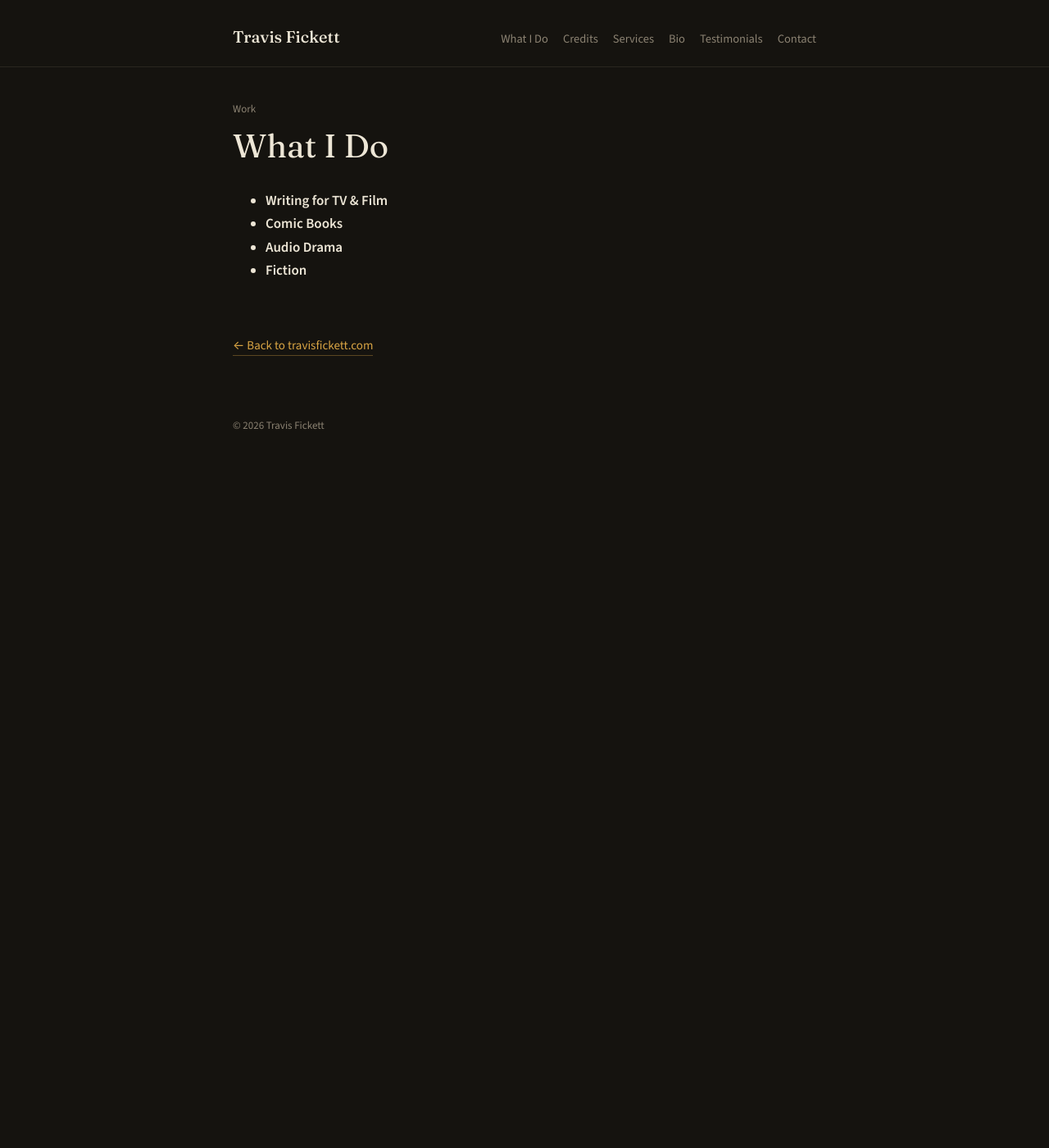
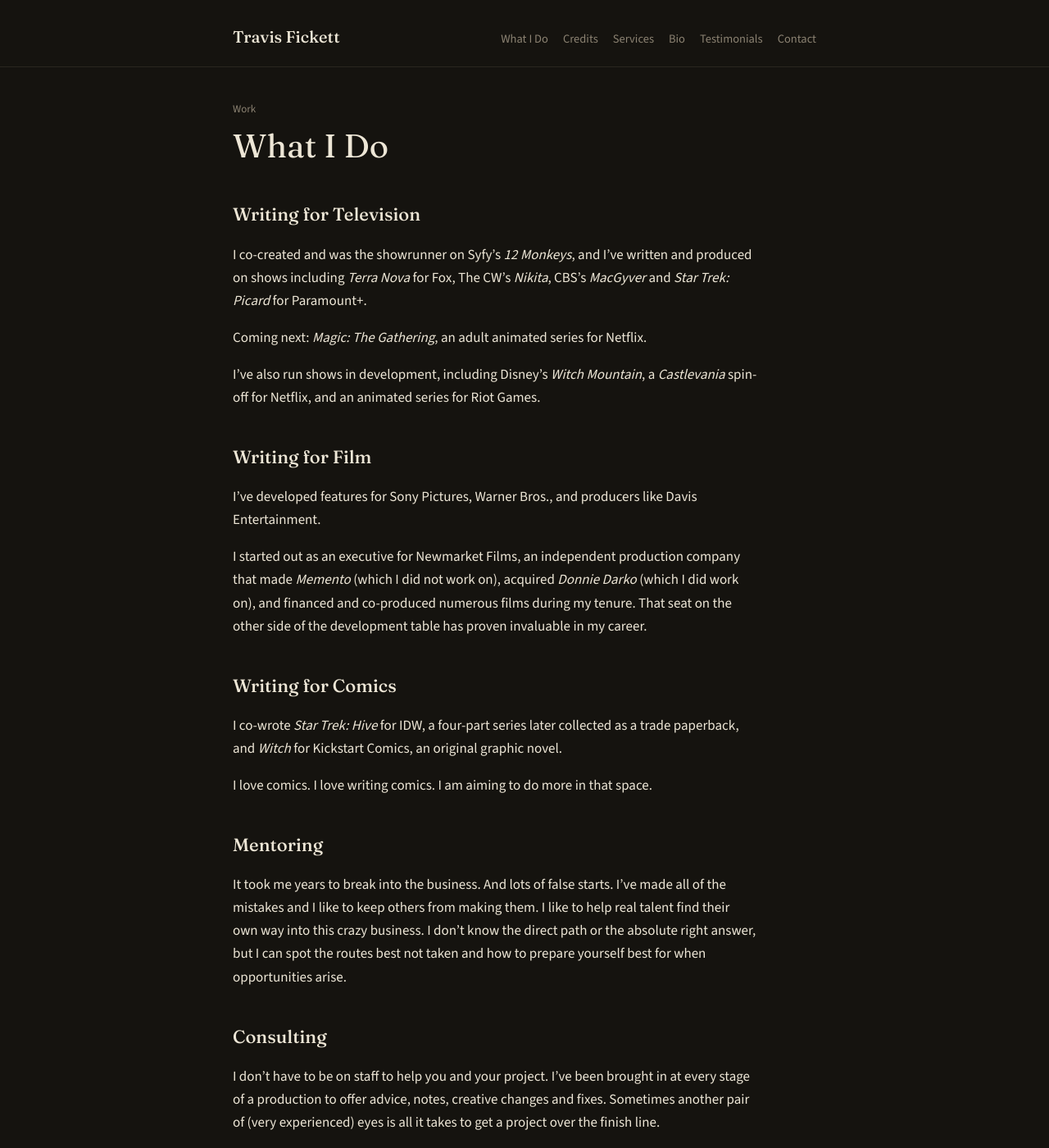
Before and after one commit to twfickett/travisfickett-site, a Jekyll site: the page built from what-i-do.md, in a window 1280 px wide and 1400 px high. Shown: the whole window at 82% size. Built offline with Jekyll 4.4.1, drawn with Linux system fonts in a browser that asks for light colours.

Commit message:
Change credits
Changed credits and what I do pages

```diff
--- a/_config.yml
+++ b/_config.yml
@@ -1,5 +1,5 @@
 title: Travis Fickett
-description: Writer for TV, film, comics, and audio drama.
+description: Writer for TV, film, and comics.
 
 # Makes new pages build as /page-name/ instead of /page-name.html
 permalink: pretty
--- a/what-i-do.md
+++ b/what-i-do.md
@@ -3,8 +3,25 @@ layout: default
 title: What I Do
 eyebrow: Work
 ---
+## Writing for Television
+I co-created and was the showrunner on Syfy’s *12 Monkeys*, and I’ve written and produced on shows including *Terra Nova* for Fox, The CW’s *Nikita*, CBS’s *MacGyver* and *Star Trek: Picard* for Paramount+.
 
-- **Writing for TV & Film**
-- **Comic Books**
-- **Audio Drama**
-- **Fiction**
+Coming next: *Magic: The Gathering*, an adult animated series for Netflix.
+
+I’ve also run shows in development, including Disney’s *Witch Mountain*, a *Castlevania* spin-off for Netflix, and an animated series for Riot Games.
+
+## Writing for Film
+I’ve developed features for Sony Pictures, Warner Bros., and producers like Davis Entertainment.
+
+I started out as an executive for Newmarket Films, an independent production company that made *Memento* (which I did not work on), acquired *Donnie Darko* (which I did work on), and financed and co-produced numerous films during my tenure. That seat on the other side of the development table has proven invaluable in my career.
+
+## Writing for Comics
+I co-wrote *Star Trek: Hive* for IDW, a four-part series later collected as a trade paperback, and *Witch* for Kickstart Comics, an original graphic novel.
+
+I love comics. I love writing comics. I am aiming to do more in that space.
+
+## Mentoring
+It took me years to break into the business. And lots of false starts. I’ve made all of the mistakes and I like to keep others from making them. I like to help real talent find their own way into this crazy business. I don’t know the direct path or the absolute right answer, but I can spot the routes best not taken and how to prepare yourself best for when opportunities arise.
+
+## Consulting
+I don’t have to be on staff to help you and your project. I’ve been brought in at every stage of a production to offer advice, notes, creative changes and fixes. Sometimes another pair of (very experienced) eyes is all it takes to get a project over the finish line.
```
Also changed, not shown: bio.md (+2 -3 lines), credits.md (+5 -4 lines), index.html (+6 -5 lines).
